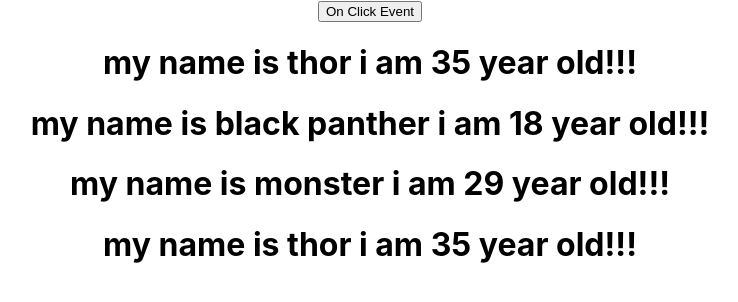
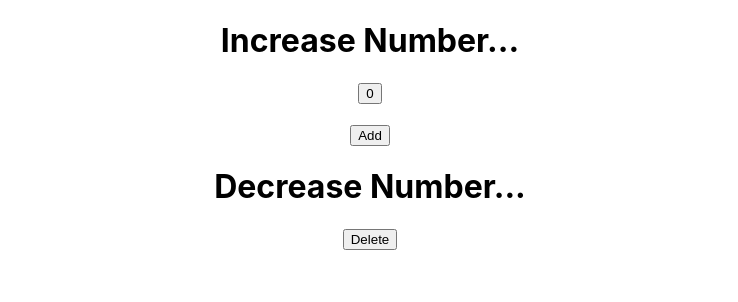
Before and after one commit to Yahiya-Zahour/pickup2, a React (Create React App) app: page / in a window 1280 px wide. Shown: the top 302 px of the page, without its empty margins (270-1008 px from the left). Built offline with nearby package versions, Linux system fonts and the light colour scheme.

Commit message:
implemented work

```diff
--- a/src/Component/ClassComponent/ClassParent.jsx
+++ b/src/Component/ClassComponent/ClassParent.jsx
@@ -30,7 +30,8 @@ export class ClassParent extends Component {
                 <ClassChild name={this.state.person[0].name} age={this.state.person[0].age}/>
                 <ClassChild name={this.state.person[1].name} age={this.state.person[1].age}/>
                 <ClassChild name={this.state.person[2].name}age={this.state.person[2].age}/>
-                <ClassChild name={this.state.person[3].name} age={this.state.person[3].age}/>
+                <ClassChild name={this.state.person[3].name} age={this.state.person[3].age}/
+                >
             </div>
         );
     }
--- a/src/Component/Homepage/Landing.jsx
+++ b/src/Component/Homepage/Landing.jsx
@@ -1,13 +1,18 @@
 import React from 'react';
 import { ClassParent } from '../ClassComponent/ClassParent';
+import CounterPractice from '../Practice/UseStatePractice/CounterPractice/CounterPractice';
 // import {ClassComponent} from './ClassPairent';
 // import {ClassPairent} from "./ClassComponent/ClassPairent";
 
 
  export const Landing = () => {
-    return <div>
+    return (
+    <div>
           {/* <ClassPairent /> */}
-          <ClassParent/>
+          {/* <ClassParent/> */}
+          <CounterPractice/>
+          {/* <CounterPractice.css/> */}
 
-        </div>;
+        </div>
+        );
 };
--- /dev/null
+++ b/src/Component/Practice/UseStatePractice/CounterPractice/CounterPractice.jsx
@@ -0,0 +1,22 @@
+import React,{useState} from 'react';
+
+ const CounterPractice = () => {
+    const [addNumber,setAddNumber] = useState(0);
+    const handleCounter =()=>{
+        setAddNumber(addNumber+1);
+    }
+    const handleDeleteCounter=()=>{
+        setAddNumber( addNumber-1);
+    }
+    return (
+        <div>
+            <h1>Increase Number...</h1><button>{addNumber}</button>
+            <br/>
+            <br/>
+            <button  onClick={handleCounter}>Add</button>
+            <h1>Decrease Number...</h1>
+            <button onClick={handleDeleteCounter}>Delete</button>
+        </div>
+    );
+};
+export default CounterPractice;
```
Also changed, not shown: src/Component/Practice/UseStatePractice/CounterPractice/CounterPractice.css (added), 1 other file (tests, documents, lock files or other folders).
